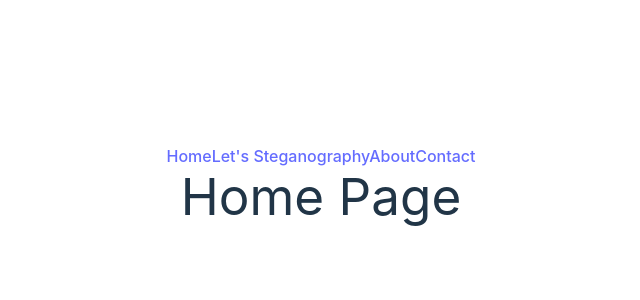
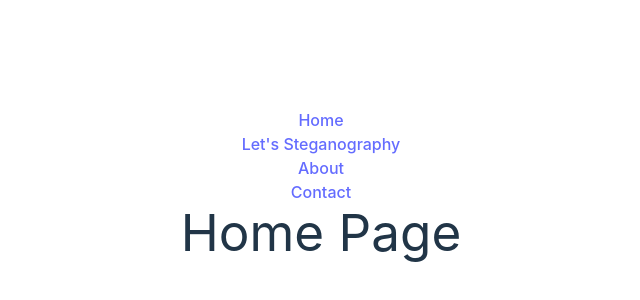
Before and after one commit to HungBacktracking/Steganography-Website, a React (Vite) app in the folder frontend/: page / in a window 1280 px wide. Shown: the part 216-516 px from the top of the page, without its empty margins (319-959 px from the left). Built offline with nearby package versions, Linux system fonts and the light colour scheme.

Commit message:
frontend: change navbar html structure

```diff
--- a/frontend/src/components/Navbar/Navbar.jsx
+++ b/frontend/src/components/Navbar/Navbar.jsx
@@ -10,12 +10,18 @@ const Navbar = () => {
                     <NavLink className={({ isActive }) => isActive ? `${classes.nav_link} ${classes.active}` : classes.nav_link} to="/">
                         Home
                     </NavLink>
+                </div>
+                <div className="navbar-item">
                     <NavLink className={({ isActive }) => isActive ? `${classes.nav_link} ${classes.active}` : classes.nav_link} to="/steganography">
                         Let's Steganography
                     </NavLink>
+                </div>
+                <div className="navbar-item">
                     <NavLink className={({ isActive }) => isActive ? `${classes.nav_link} ${classes.active}` : classes.nav_link} to="/about">
                         About
                     </NavLink>
+                </div>
+                <div className="navbar-item">
                     <NavLink className={({ isActive }) => isActive ? `${classes.nav_link} ${classes.active}` : classes.nav_link} to="/contact">
                         Contact
                     </NavLink>
```
